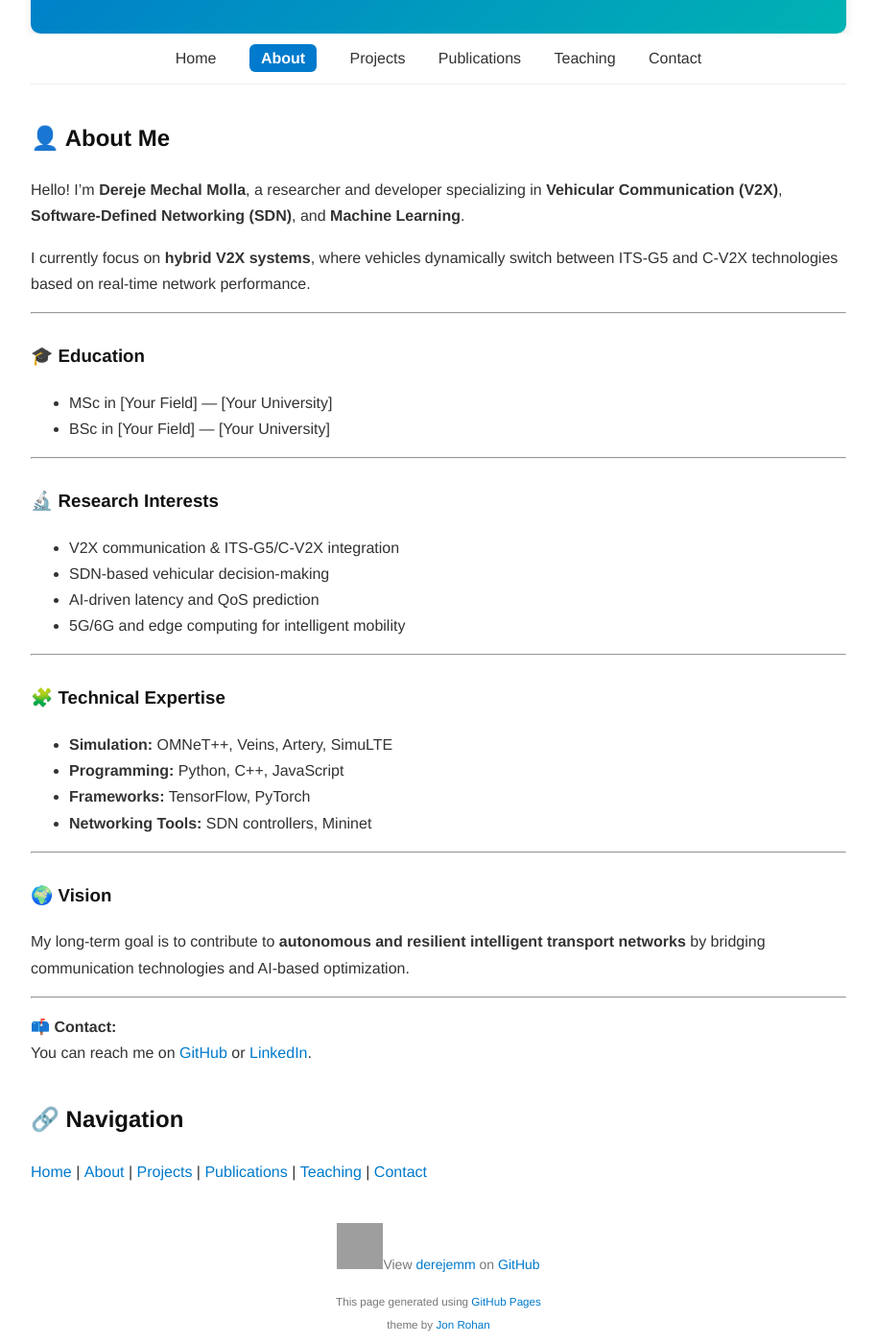
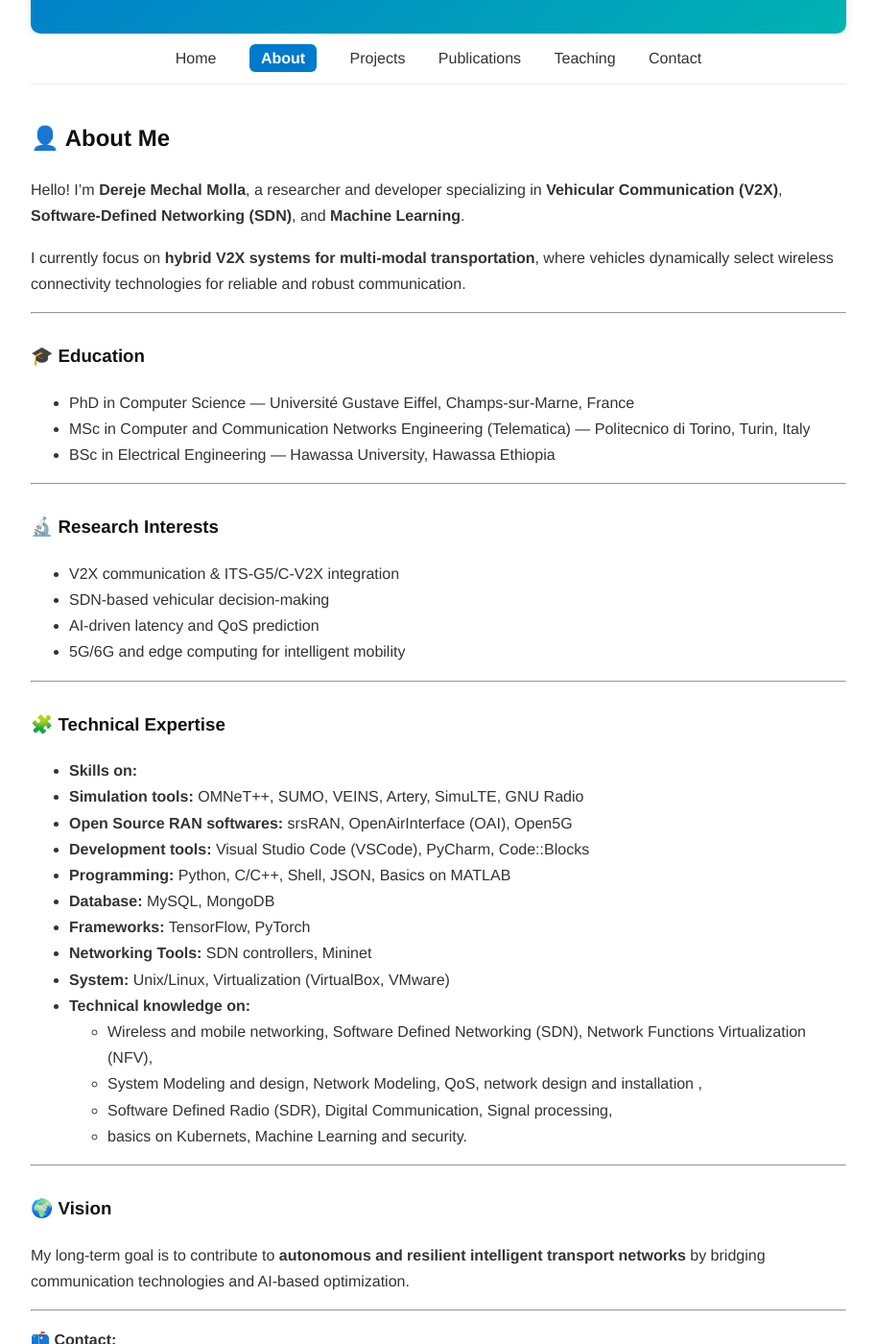
Before and after one commit to derejemm/derejemm.github.io, a Jekyll site: the page built from about.md, in a window 1280 px wide and 1400 px high, scrolled down 225 px. Shown: the whole window at 96% size, without its empty margins (183-1096 px from the left). Built offline with Jekyll 4.4.1, drawn with Linux system fonts in a browser that asks for light colours; a script that is not in the unit is left out; the repository's description, which GitHub fills in, is left out; grey boxes are pictures that could not be loaded.

Commit message:
Update about.md

```diff
--- a/about.md
+++ b/about.md
@@ -8,13 +8,14 @@ title: About
 
 Hello! I'm **Dereje Mechal Molla**, a researcher and developer specializing in **Vehicular Communication (V2X)**, **Software-Defined Networking (SDN)**, and **Machine Learning**.
 
-I currently focus on **hybrid V2X systems**, where vehicles dynamically switch between ITS-G5 and C-V2X technologies based on real-time network performance.
+I currently focus on **hybrid V2X systems for multi-modal transportation**, where vehicles dynamically select wireless connectivity technologies for reliable and robust communication.
 
 ---
 
 ### 🎓 Education
-- MSc in [Your Field] — [Your University]
-- BSc in [Your Field] — [Your University]
+- PhD in Computer Science — Université Gustave Eiffel, Champs-sur-Marne, France
+- MSc in Computer and Communication Networks Engineering (Telematica) — Politecnico di Torino, Turin, Italy
+- BSc in Electrical Engineering — Hawassa University, Hawassa Ethiopia
 
 ---
 
@@ -27,10 +28,20 @@ I currently focus on **hybrid V2X systems**, where vehicles dynamically switch b
 ---
 
 ### 🧩 Technical Expertise
-- **Simulation:** OMNeT++, Veins, Artery, SimuLTE
-- **Programming:** Python, C++, JavaScript
-- **Frameworks:** TensorFlow, PyTorch
-- **Networking Tools:** SDN controllers, Mininet
+- **Skills on:**
+ - **Simulation tools:** OMNeT++, SUMO, VEINS, Artery, SimuLTE, GNU Radio
+ - **Open Source RAN softwares:** srsRAN, OpenAirInterface (OAI), Open5G
+ - **Development tools:** Visual Studio Code (VSCode), PyCharm, Code::Blocks
+ - **Programming:** Python, C/C++, Shell, JSON, Basics on MATLAB
+ - **Database:** MySQL, MongoDB
+ - **Frameworks:** TensorFlow, PyTorch
+ - **Networking Tools:** SDN controllers, Mininet
+ - **System:** Unix/Linux, Virtualization (VirtualBox, VMware)
+- **Technical knowledge on:**
+  - Wireless and mobile networking, Software Defined Networking (SDN), Network Functions Virtualization (NFV),
+  - System Modeling and design, Network Modeling, QoS, network design and installation ,
+  - Software Defined Radio (SDR), Digital Communication, Signal processing,
+  - basics on Kubernets, Machine Learning and security.
 
 ---
 
```
